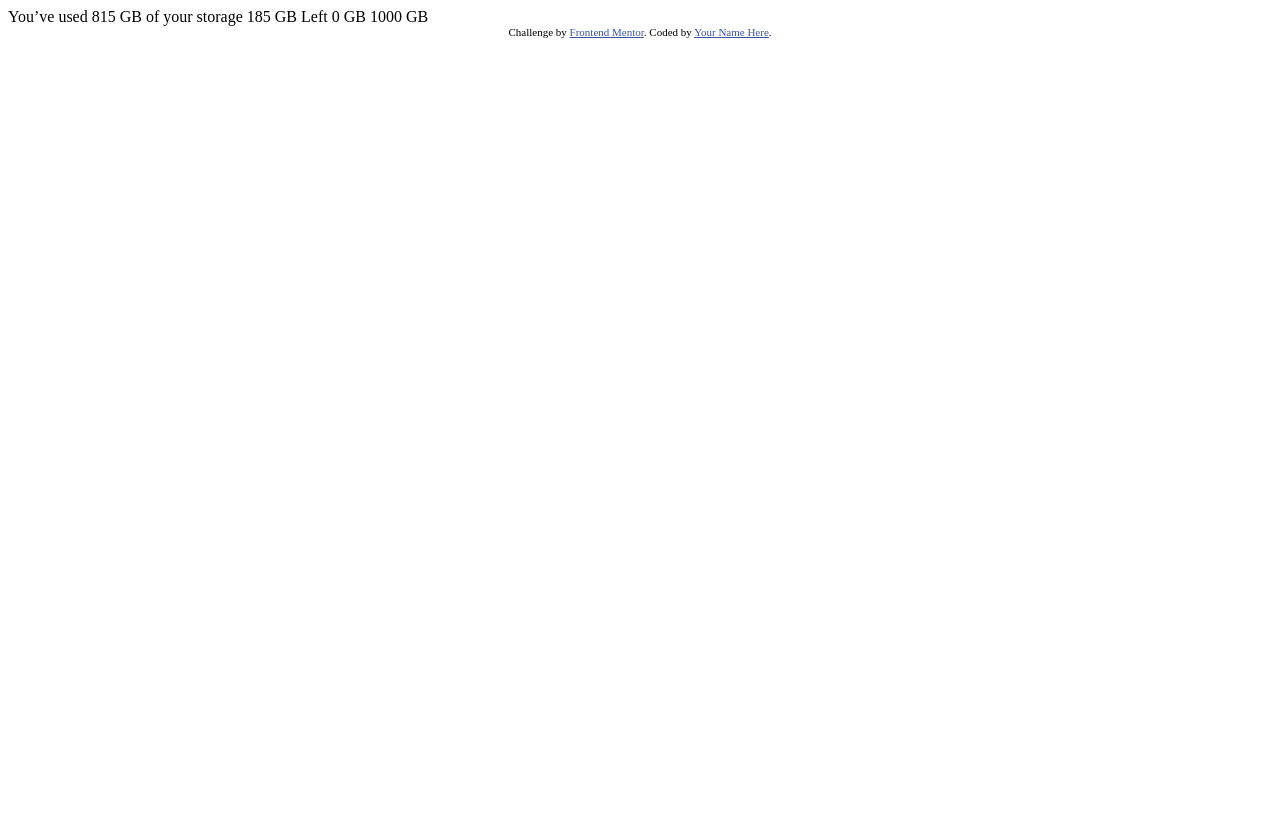
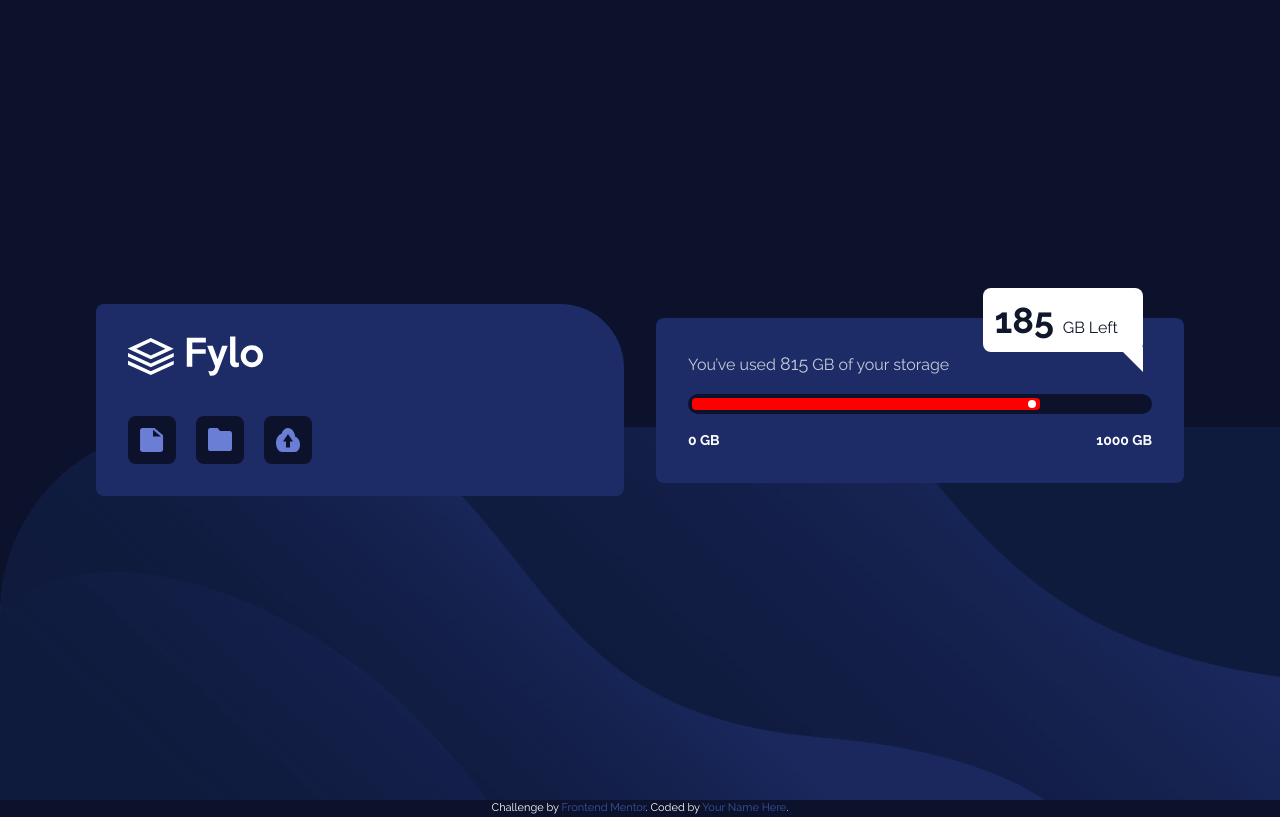
Before and after one commit to muhammad-medhat/fem-fylo-data-storage-component, a website: page index.html in a window 1280 px wide. Drawn offline with Linux system fonts and the light colour scheme.

Commit message:
submitting

```diff
--- /dev/null
+++ b/index copy.html
@@ -0,0 +1,60 @@
+<!DOCTYPE html>
+<html lang="en">
+  <head>
+    <meta charset="UTF-8" />
+    <meta name="viewport" content="width=device-width, initial-scale=1.0" />
+    <!-- displays site properly based on user's device -->
+
+    <link
+      rel="icon"
+      type="image/png"
+      sizes="32x32"
+      href="./images/favicon-32x32.png"
+    />
+
+    <title>Frontend Mentor | Fylo data storage component</title>
+    <link rel="stylesheet" href="dist/output.css" />
+    <!-- Feel free to remove these styles or customise in your own stylesheet 👍 -->
+    <style>
+      .attribution {
+        font-size: 11px;
+        text-align: center;
+      }
+      .attribution a {
+        color: hsl(228, 45%, 44%);
+      }
+    </style>
+  </head>
+  <body>
+    <div class="container d-flex flex-dir-col">
+      <div class="top"></div>
+      <div class="cont d-flex">
+        <div class="tools">
+          <h1>fylo</h1>
+          <ul class="imgs">
+            <li><img src="images/icon-document.svg" alt="document" /></li>
+            <li><img src="images/icon-folder.svg" alt="folder" /></li>
+            <li><img src="images/icon-upload.svg" altuploadnt"></li>
+          </ul>
+        </div>
+        <div class="info">
+          <p class="note text-8xl1">
+            You’ve used 815 GB of your storage 185 GB Left
+          </p>
+          <input type="range" name="" class="range" value="85" />
+          <div class="remaining d-flex justify-space-between">
+            <div class="start">0 GB</div>
+            <div class="end">1000 GB</div>
+          </div>
+        </div>
+      </div>
+    </div>
+
+    <div class="attribution">
+      Challenge by
+      <a href="https://www.frontendmentor.io?ref=challenge" target="_blank"
+        >Frontend Mentor</a
+      >. Coded by <a href="#">Your Name Here</a>.
+    </div>
+  </body>
+</html>
--- a/index.html
+++ b/index.html
@@ -1,31 +1,93 @@
 <!DOCTYPE html>
 <html lang="en">
   <head>
-  <meta charset="UTF-8">
-  <meta name="viewport" content="width=device-width, initial-scale=1.0"> <!-- displays site properly based on user's device -->
+    <meta charset="UTF-8" />
+    <meta name="viewport" content="width=device-width, initial-scale=1.0" />
+    <!-- displays site properly based on user's device -->
 
-  <link rel="icon" type="image/png" sizes="32x32" href="./images/favicon-32x32.png">
+    <link
+      rel="icon"
+      type="image/png"
+      sizes="32x32"
+      href="./images/favicon-32x32.png"
+    />
 
     <title>Frontend Mentor | Fylo data storage component</title>
-
+    <link rel="stylesheet" href="dist/output.css" />
     <!-- Feel free to remove these styles or customise in your own stylesheet 👍 -->
     <style>
-    .attribution { font-size: 11px; text-align: center; }
-    .attribution a { color: hsl(228, 45%, 44%); }
+      .attribution {
+        font-size: 11px;
+        text-align: center;
+      }
+      .attribution a {
+        color: hsl(228, 45%, 44%);
+      }
     </style>
   </head>
   <body>
-
-  You’ve used 815 GB of your storage
-
-  185 GB Left
-
-  0 GB
-  1000 GB
+    <div class="absolute bottom-0 left-0 -z-10">
+      <picture>
+        <source media="(min-width: 768px)" srcset="images/bg-desktop.png" />
+        <img src="images/bg-mobile.png" alt="" class="w-full" />
+      </picture>
+    </div>
+    <div
+      class="container-fluid max-w-6xl mx-auto px-8 flex flex-col justify-center h-screen gap-8 lg:flex-row lg:items-center"
+    >
+      <article
+        class="tools rounded-lg dark-blue p-8 rounded-right lg:w-full lg:w-1/2"
+      >
+        <img src="images/logo.svg" alt="flyo" />
+        <ul class="imgs mt-10 flex items-start justify-content-start gap-5">
+          <li class="bg-image p-3 rounded-lg">
+            <img
+              class="h-6 w-6"
+              src="images/icon-document.svg"
+              alt="document"
+            />
+          </li>
+          <li class="bg-image p-3 rounded-lg">
+            <img class="h-6 w-6" src="images/icon-folder.svg" alt="folder" />
+          </li>
+          <li class="bg-image p-3 rounded-lg">
+            <img class="h-6 w-6" src="images/icon-upload.svg" altuploadnt">
+          </li>
+        </ul>
+      </article>
+      <article class="info rounded-lg dark-blue p-8 lg:w-full relative">
+        <p class="note text-base opacity-75">
+          You’ve used <span class="opacity-100 text-lg">815</span> GB of your
+          storage
+        </p>
+        <!-- <input type="range" name="" class="range" value="85" /> -->
+        <div class="bg-image h-5 w-full rounded-full my-4 relative">
+          <article
+            class="linear-gradient w-3/4 h-3 absolute top-1 left-1 rounded full"
+          >
+            <div class="bg-white rounded-full absolute right-1 ball"></div>
+          </article>
+        </div>
+        <ul class="remaining flex justify-between">
+          <li class="font-bold text-white start">0 GB</li>
+          <li class="font-bold text-white end">1000 GB</li>
+        </ul>
+        <div
+          class="bg-white rounded-lg w-40 h-16 flex items-center justify-content bg-185"
+        >
+          <h2 class="text-slate-900 font-bold text-4xl p-3">
+            185 <span class="font-normal opacite-75 text-base"> GB Left </span>
+          </h2>
+          <div class="triangle"></div>
+        </div>
+      </article>
+    </div>
 
     <div class="attribution">
-    Challenge by <a href="https://www.frontendmentor.io?ref=challenge" target="_blank">Frontend Mentor</a>.
-    Coded by <a href="#">Your Name Here</a>.
+      Challenge by
+      <a href="https://www.frontendmentor.io?ref=challenge" target="_blank"
+        >Frontend Mentor</a
+      >. Coded by <a href="#">Your Name Here</a>.
     </div>
   </body>
 </html>
```
Also changed, not shown: package.json (added, +14 -0 lines), dist/output.css (added), 2 other files. Lines whose indentation alone changed are shown as unchanged.
